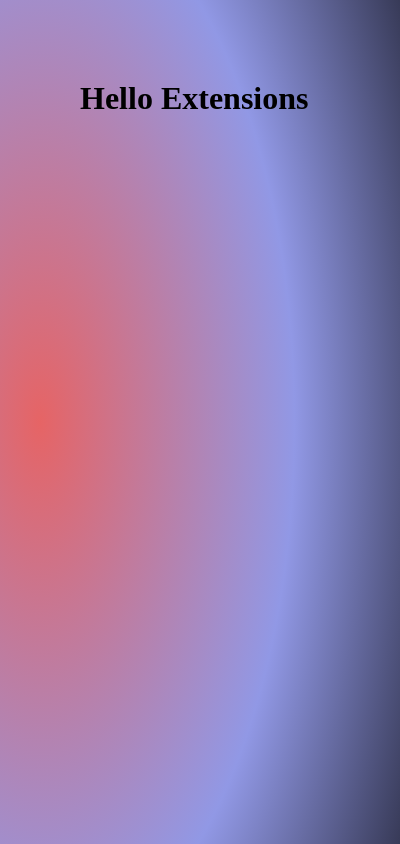
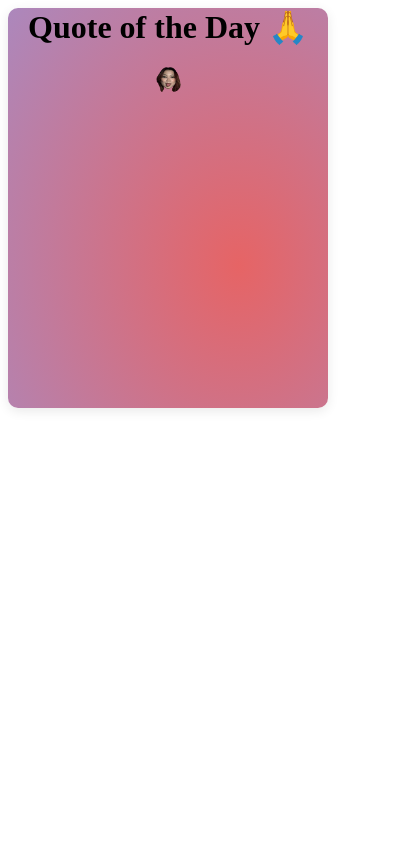
Before and after one commit to anvitaguptaa/bible-extension, a browser extension: page popup/popup.html in a window 400 px wide. Drawn offline with Linux system fonts and the light colour scheme.

Commit message:
Fixed background with container

```diff
--- a/popup/popup.css
+++ b/popup/popup.css
@@ -3,25 +3,42 @@
 } */
 
 body {
-    margin: 5rem;
-    /* background: radial-gradient(#e66465, #9198e5, rgb(254, 156, 99)); */
-    background: radial-gradient(#e66465, #9198e5, black);
-    /* background: radial-gradient(#f48c9d, #69000e, black); */
+    background: none;
+    width: 320px;
+    height: 400px;
+    max-height: 606px;
+}
 
-    /* background: radial-gradient(black -10%, #69000e, #f48c9d); */
-    /* background: radial-gradient(410px at 49.5% 99%, rgb(197, 67, 31) 0%, rgb(255, 209, 255) 99.5%); */
-    background-size: 180% 180%;
-    animation: gradient 10s ease infinite;
+.container {
+    height: 400px;
+    border-radius: 10px;
+
+    box-shadow: rgba(0, 0, 0, 0.09) 0px 3px 12px;
+    background: radial-gradient(#e66465, #9198e5);
+    background-size: cover;
+    background-size: 200% 200%;
+    animation: gradient 7s ease infinite;
+
+    text-align: center;
+}
+
+
+
+.title {
+    text-align: center;
+    padding: 3rem;
+    font-family: 'luminari', fantasy;
+    color: #200c37;
 }
 
 @keyframes gradient {
     0% {
-        background-position: 0% 50%;
+        background-position: 0% 30%;
     }
     50% {
         background-position: 100% 50%;
     }
     100% {
-        background-position: 0% 50%;
+        background-position: 0% 30%;
     }
 }
--- a/popup/popup.html
+++ b/popup/popup.html
@@ -3,7 +3,14 @@
     <link rel="stylesheet" href="/popup/popup.css">
 </head>
   <body>
+		<div class="container">
+			<h1>Quote of the Day &#128591</h1>
+			<img src="/images/katherine.png" height="25rem" width="25rem">
+		</div>
+		<!-- <div class="title">
+			<h1>Quote of the Day &#128591</h1>
+			<img src="/images/katherine.png" height="25rem" width="25rem">
+		</div> -->
         <!-- <script type="module" src="/popup.js"></script> -->
-        <h1>Hello Extensions</h1>
   </body>
 </html>
```
Also changed, not shown: images/alicia.png (added), images/anvi.png (added), images/icon.png (added), images/katherine.png (added), manifest.json.
